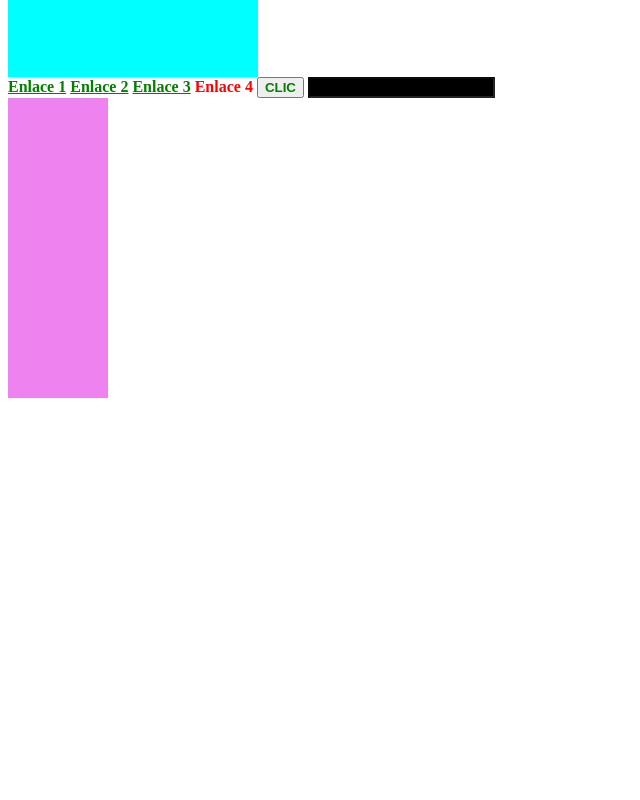
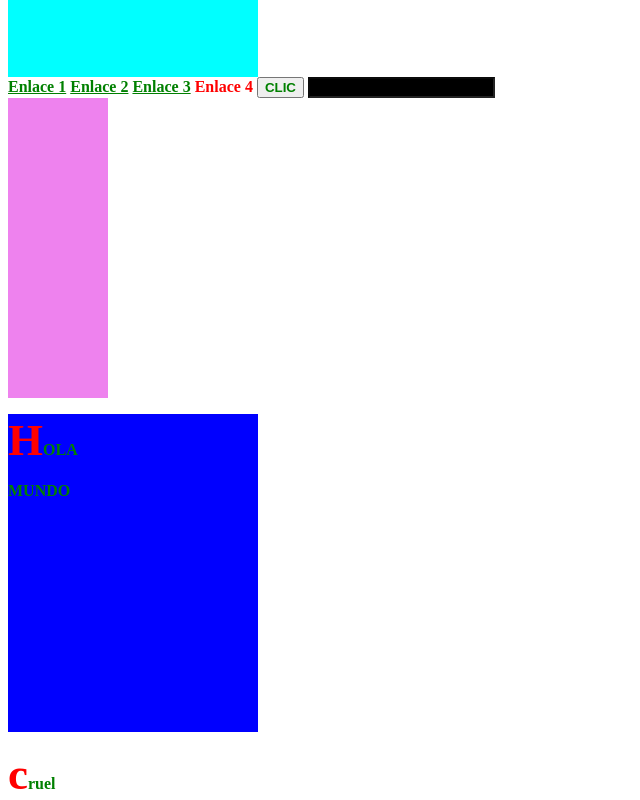
Before and after one commit to AndresSalva/css1, a plain HTML site: page index.html in a window 1280 px wide. Shown: the part 1169-1969 px from the top of the page, without its empty margins (0-640 px from the left). Before the commit the page ends 1575 px from the top, so only its background shows below. Drawn offline with Linux system fonts and the light colour scheme.

Commit message:
anadiendo mas cosas

```diff
--- a/estilos.css
+++ b/estilos.css
@@ -65,3 +65,7 @@ p::first-letter{
     height: 100px;
     background-color: violet;
 }
+
+.padre p{
+    color:red
+}
--- a/index.html
+++ b/index.html
@@ -36,5 +36,10 @@
     <div class="capibara1"></div>
     <div class="capibara2"></div>
     <div class="capibara3"></div>
+    <div class="padre">
+        <p>HOLA</p>
+        <div>MUNDO</div>
+        <p>cruel</p>
+    </div>
 </body>
 </html>
```
